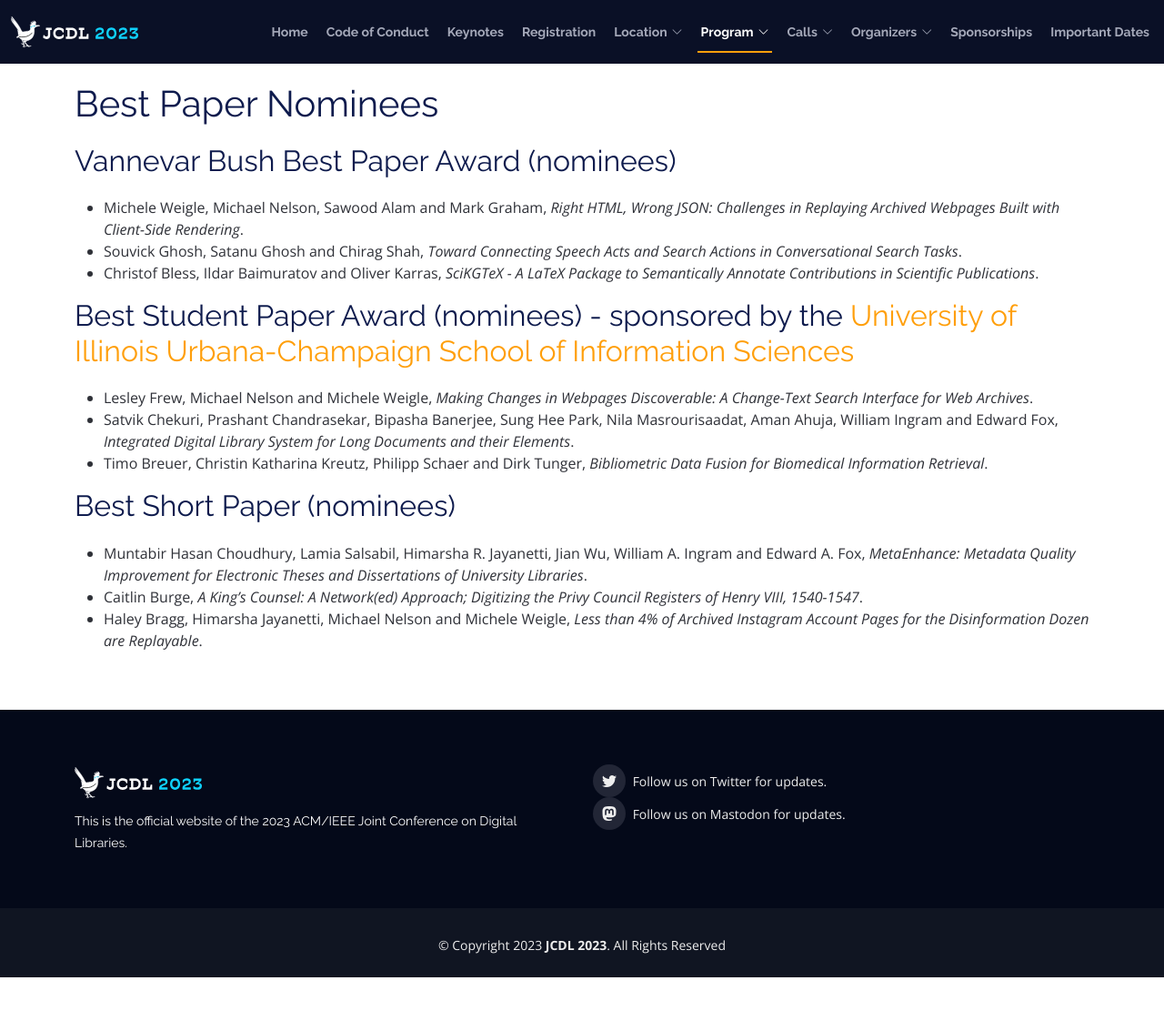
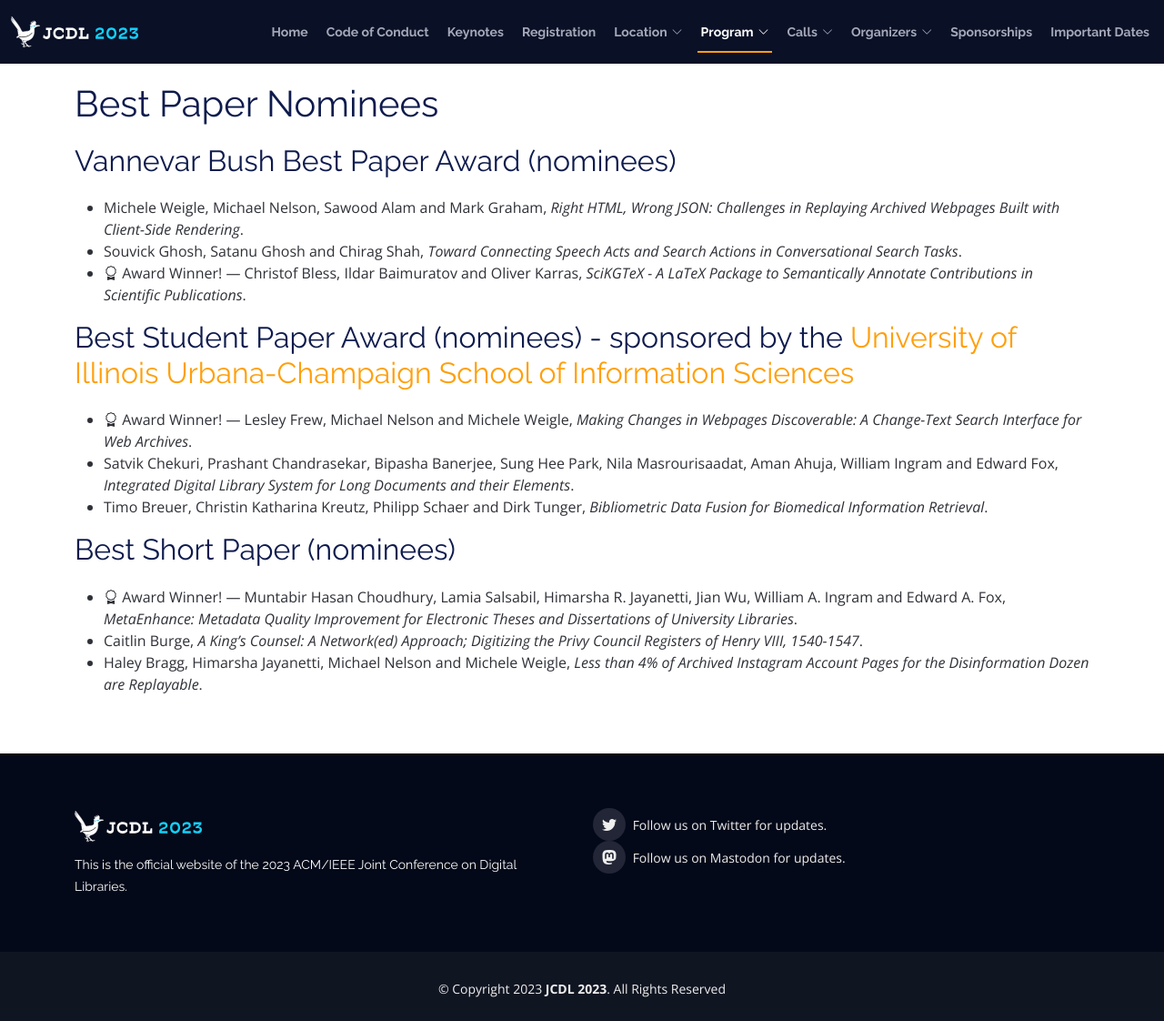
Before and after one commit to shawnmjones/JCDL2023-website-source, a Jekyll site: the page built from awards.html, in a window 1280 px wide and 1122 px high. Shown: the whole window at 91% size. Built offline with Jekyll 4.4.1, drawn with Linux system fonts in a browser that asks for light colours.

Commit message:
Award winners!

```diff
--- a/awards.html
+++ b/awards.html
@@ -25,19 +25,19 @@
                   <ul>
                     <li>Michele Weigle, Michael Nelson, Sawood Alam and Mark Graham, <em>Right HTML, Wrong JSON: Challenges in Replaying Archived Webpages Built with Client-Side Rendering</em>.</li>
                     <li>Souvick Ghosh, Satanu Ghosh and Chirag Shah, <em>Toward Connecting Speech Acts and Search Actions in Conversational Search Tasks</em>.</li>
-                    <li>Christof Bless, Ildar Baimuratov and Oliver Karras, <em>SciKGTeX - A LaTeX Package to Semantically Annotate Contributions in Scientific Publications</em>.</li>
+                    <li><span class="nominee"><i class="bi bi-award"></i> Award Winner!</span> &mdash; Christof Bless, Ildar Baimuratov and Oliver Karras, <em>SciKGTeX - A LaTeX Package to Semantically Annotate Contributions in Scientific Publications</em>.</li>
                   </ul>
 
                   <h2>Best Student Paper Award (nominees) - sponsored by the <a href="https://ischool.illinois.edu/"> University of Illinois Urbana-Champaign School of Information Sciences</a> </h2>
                   <ul>
-                    <li>Lesley Frew, Michael Nelson and Michele Weigle, <em>Making Changes in Webpages Discoverable: A Change-Text Search Interface for Web Archives</em>.</li>
+                    <li><span class="nominee"><i class="bi bi-award"></i> Award Winner!</span> &mdash; Lesley Frew, Michael Nelson and Michele Weigle, <em>Making Changes in Webpages Discoverable: A Change-Text Search Interface for Web Archives</em>.</li>
                     <li>Satvik Chekuri, Prashant Chandrasekar, Bipasha Banerjee, Sung Hee Park, Nila Masrourisaadat, Aman Ahuja, William Ingram and Edward Fox, <em>Integrated Digital Library System for Long Documents and their Elements</em>.</li>
                     <li>Timo Breuer, Christin Katharina Kreutz, Philipp Schaer and Dirk Tunger, <em>Bibliometric Data Fusion for Biomedical Information Retrieval</em>.</li>
                   </ul>
 
                   <h2>Best Short Paper (nominees)</h2>
                   <ul>
-                    <li>Muntabir Hasan Choudhury, Lamia Salsabil, Himarsha R. Jayanetti, Jian Wu, William A. Ingram and Edward A. Fox, <em>MetaEnhance: Metadata Quality Improvement for Electronic Theses and Dissertations of University Libraries</em>.</li>
+                    <li><span class="nominee"><i class="bi bi-award"></i> Award Winner!</span> &mdash; Muntabir Hasan Choudhury, Lamia Salsabil, Himarsha R. Jayanetti, Jian Wu, William A. Ingram and Edward A. Fox, <em>MetaEnhance: Metadata Quality Improvement for Electronic Theses and Dissertations of University Libraries</em>.</li>
                     <li>Caitlin Burge, <em>A King’s Counsel: A Network(ed) Approach; Digitizing the Privy Council Registers of Henry VIII, 1540-1547</em>.</li>
                     <li>Haley Bragg, Himarsha Jayanetti, Michael Nelson and Michele Weigle, <em>Less than 4% of Archived Instagram Account Pages for the Disinformation Dozen are Replayable</em>.</li>
                   </ul>
```
